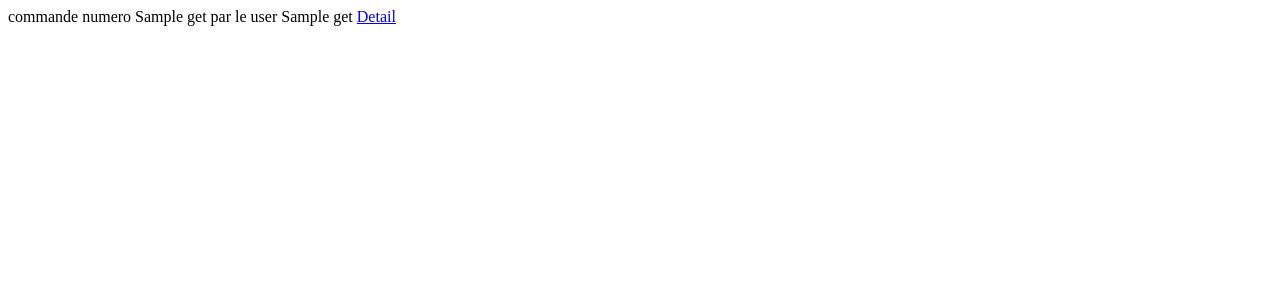
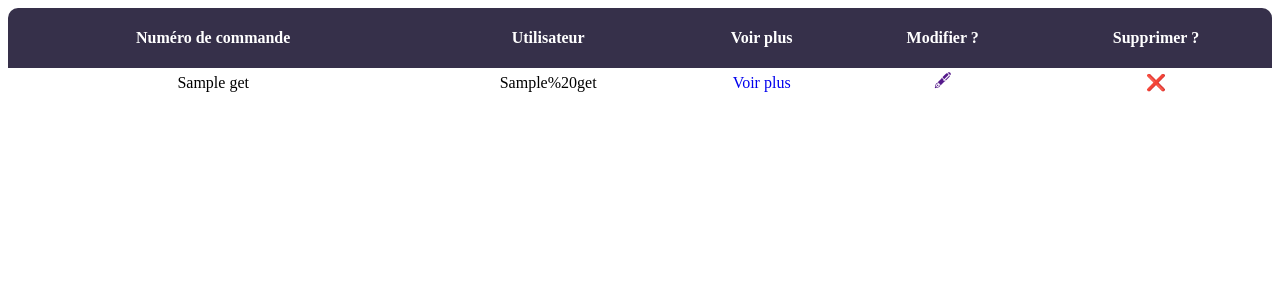
Before and after one commit to clement-gambier2/Projet-web-S3, a PHP site: template View/commande/list.php in a window 1280 px wide. Shown: the top 300 px of the page. Run offline with PHP 8.4, Linux system fonts and the light colour scheme; the template is opened without the code that fills it: most values are stand-ins (such as "Sample title", 1, 10 or a date in 2020).

Commit message:
Application du front-end sur le list.php de commande

```diff
--- a/View/commande/list.php
+++ b/View/commande/list.php
@@ -1,10 +1,26 @@
-<?php
-
-//echo var_dump($tab_uti);
-foreach ($tab_com as $c) {
-    $idUtilisateur = $c->get('idUtilisateur');
-    $idCommande = $c->get('idCommande');
-
-    echo '<p>' . "commande numero " . htmlspecialchars($idCommande) . " par le user $idUtilisateur" . " <a href='index.php?action=read&controller=Commande&idCommande=" . rawurlencode($idCommande) . "'>Detail</a>" . '</p>';
-}
-?>
+<link rel="stylesheet" href="css/readAll.css">
+<table>
+    <thead>
+    <tr>
+        <th>Numéro de commande</th>
+        <th>Utilisateur</th>
+        <th>Voir plus</th>
+        <th>Modifier ?</th>
+        <th>Supprimer ?</th>
+    </tr>
+    </thead>
+    <tbody>
+    <?php foreach ($tab_com as $c) {
+        $idUtilisateur = $c->get('idUtilisateur');
+        $idCommande = rawurlencode($c->get('idCommande'));
+        ?>
+        <tr>
+            <td><?php echo htmlspecialchars($idUtilisateur); ?></td>
+            <td><?php echo htmlspecialchars($idCommande); ?></td>
+            <td><a href='index.php?action=read&controller=Commande&idCommande=<?php echo $idCommande;?>'>Voir plus</a></td>
+            <td ><a href="">🖋</a></td>
+            <td ><a href="">❌</a></td>
+        </tr>
+    <?php } ?>
+    </tbody>
+</table>
```
